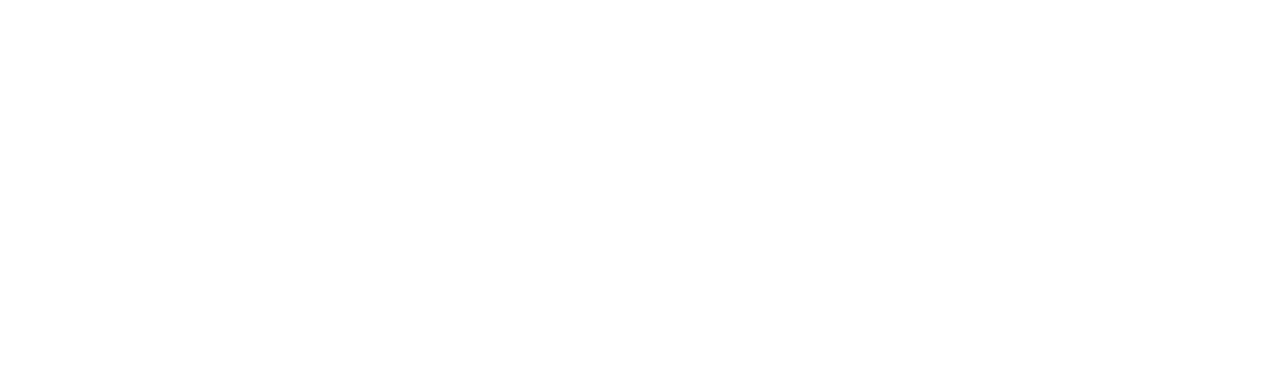
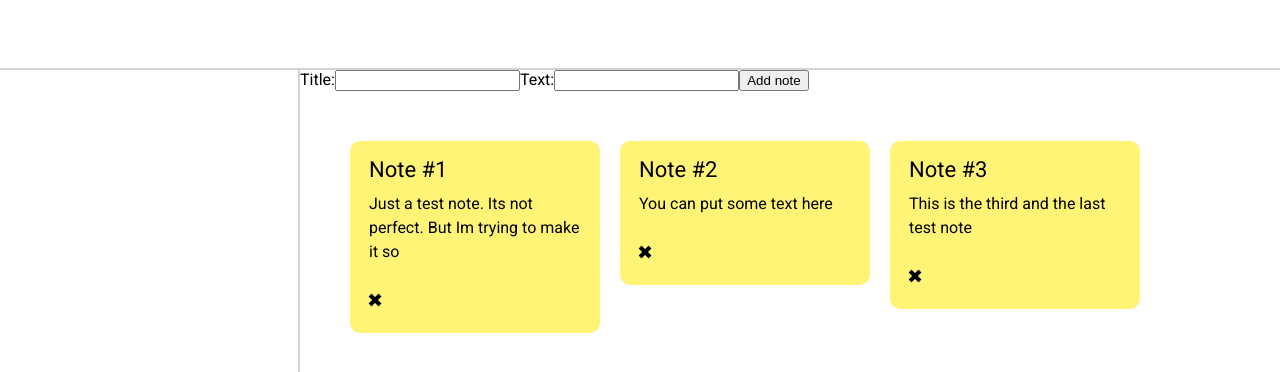
Before and after one commit to htmlclassic/todoTest, a plain HTML site: page index.html in a window 1280 px wide. Shown: the top 372 px of the page. Drawn offline with Linux system fonts and the light colour scheme; the site is published under a folder, as on GitHub Pages, so addresses that start at the root find nothing.

Commit message:
Update index.html

```diff
--- a/index.html
+++ b/index.html
@@ -1 +1 @@
-<!doctype html><html lang="en"><head><meta charset="utf-8"/><link rel="icon" href="/favicon.svg"/><meta name="viewport" content="width=device-width,initial-scale=1"/><meta name="theme-color" content="#000000"/><meta name="description" content="Web site created using create-react-app"/><link rel="apple-touch-icon" href="/logo192.png"/><link rel="preconnect" href="https://fonts.googleapis.com"><link rel="preconnect" href="https://fonts.gstatic.com" crossorigin><link href="https://fonts.googleapis.com/css2?family=Roboto:wght@300;400;500&display=swap" rel="stylesheet"><title>Simple Notes</title><script defer="defer" src="/static/js/main.ac1d0c49.js"></script></head><body><noscript>You need to enable JavaScript to run this app.</noscript><div id="root"></div></body></html>
+<!doctype html><html lang="en"><head><meta charset="utf-8"/><link rel="icon" href="favicon.svg"/><meta name="viewport" content="width=device-width,initial-scale=1"/><meta name="theme-color" content="#000000"/><meta name="description" content="Web site created using create-react-app"/><link rel="apple-touch-icon" href="/logo192.png"/><link rel="preconnect" href="https://fonts.googleapis.com"><link rel="preconnect" href="https://fonts.gstatic.com" crossorigin><link href="https://fonts.googleapis.com/css2?family=Roboto:wght@300;400;500&display=swap" rel="stylesheet"><title>Simple Notes</title><script defer="defer" src="static/js/main.ac1d0c49.js"></script></head><body><noscript>You need to enable JavaScript to run this app.</noscript><div id="root"></div></body></html>
```
